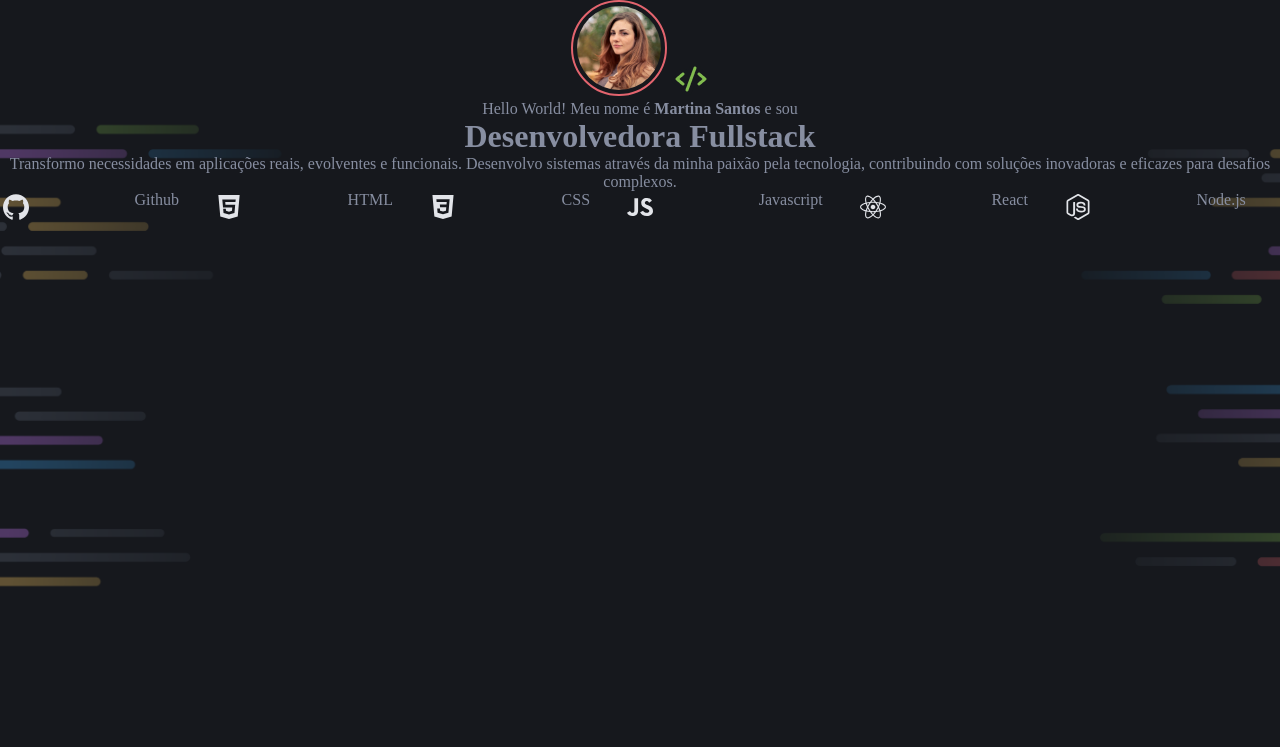
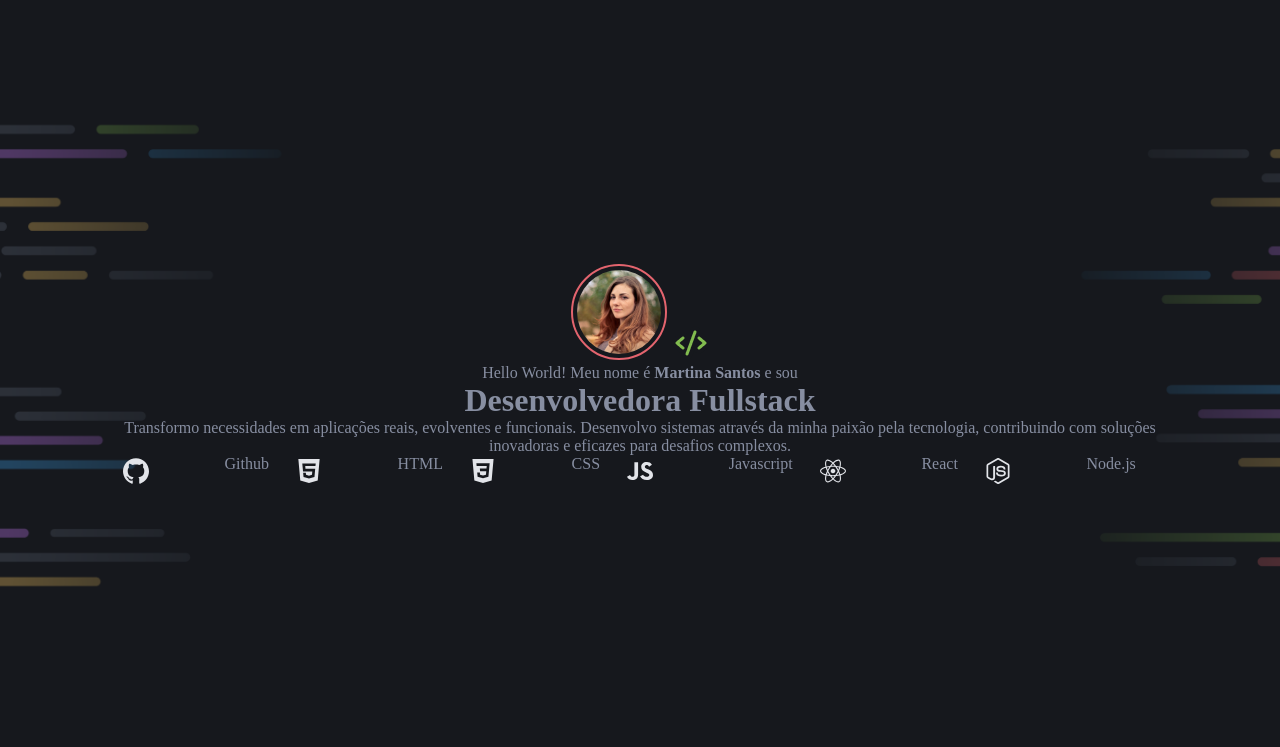
Before and after one commit to Raf-RM/Full-stack-Rocketseat-Formation, a plain HTML site: page Avançando com HTML e CSS/Projeto-Portfiolio-Dev/index.html in a window 1280 px wide. Shown: the top 747 px of the page. Drawn offline with Linux system fonts and the light colour scheme.

Commit message:
add estilizando posição dos elementos no header

```diff
--- a/Avançando com HTML e CSS/Projeto-Portfiolio-Dev/index.html
+++ b/Avançando com HTML e CSS/Projeto-Portfiolio-Dev/index.html
@@ -11,21 +11,17 @@
   <link rel="stylesheet" href="styles/index.css">
 </head>
 <body>
-  <header >
-
+  <header class="grid">
+    <div class="container">
       <figure>
         <img id="perfil" src="assets/MartinaSantos.jpg" alt="">
         <img id="codeimg" src="assets/Code.png" alt="">
       </figure>
-
       <span>Hello World! Meu nome é <strong>Martina Santos</strong> e sou</span>
-
       <h1>Desenvolvedora Fullstack</h1>
-
       <p>
         Transformo necessidades em aplicações reais, evolventes e funcionais. Desenvolvo sistemas através da minha paixão pela tecnologia, contribuindo com soluções inovadoras e eficazes para desafios complexos.
       </p>
-
       <div id="tags" class="grid grid-columns">
         <figure class="grid grid-columns">
           <img src="assets/icons/GitHub.svg" alt="">
@@ -64,6 +60,8 @@
           </figcaption>
         </figure>
       </div>
+    </div>
+
   </header>
   <main>
     <section id="projects">
--- a/Avançando com HTML e CSS/Projeto-Portfiolio-Dev/styles/header.css
+++ b/Avançando com HTML e CSS/Projeto-Portfiolio-Dev/styles/header.css
@@ -1,10 +1,15 @@
 header {
   height: 750px;
+
   background-image: url(../assets/images/Background_Intro.png);
   background-size: cover;
 
-  text-align: center;
-  figure{
+  div{
+    margin: 0 auto;
+    align-self: center;
+  }
+
+  div>figure{
     #perfil {
       border: 2px solid var(--color-red);
       border-radius: 50%;
--- a/Avançando com HTML e CSS/Projeto-Portfiolio-Dev/styles/utilitys.css
+++ b/Avançando com HTML e CSS/Projeto-Portfiolio-Dev/styles/utilitys.css
@@ -9,3 +9,9 @@
 .tags{
   gap: 8px;
 }
+
+.container {
+  width: 1040px;
+  text-align: center;
+
+}
```
Lines whose indentation alone changed are shown as unchanged.
